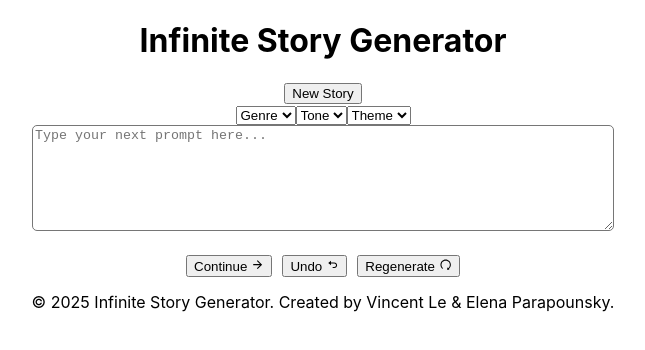
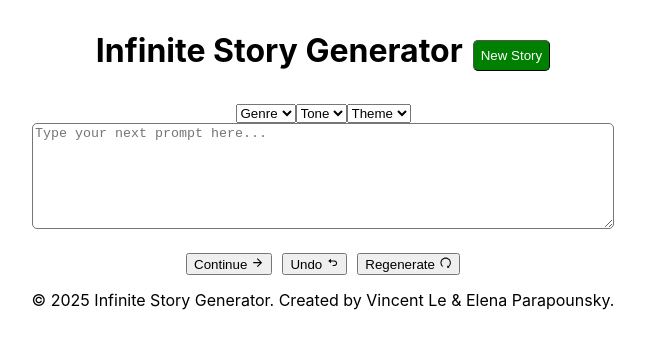
Before and after one commit to eparapounsky/infinite-story, a React (Create React App) app in the folder frontend/: page / in a window 1280 px wide. Shown: the top 350 px of the page, without its empty margins (317-962 px from the left). Built offline with nearby package versions, Linux system fonts and the light colour scheme.

Commit message:
add styling for header and new-story button

```diff
--- a/frontend/src/App.css
+++ b/frontend/src/App.css
@@ -1,5 +1,22 @@
 .App {
   text-align: center;
+}
+
+.header {
+  display: flex;
+  justify-content: center;
+  align-items: center;
+  margin: 10px;
+}
+
+#new-story {
+  padding: 7px;
+  margin-left: 10px;
+  margin-top: 10px;
+  border-radius: 5px;
+  border-width: 1px;
+  background-color: green;
+  color: white;
 }
 
 textarea {
```
